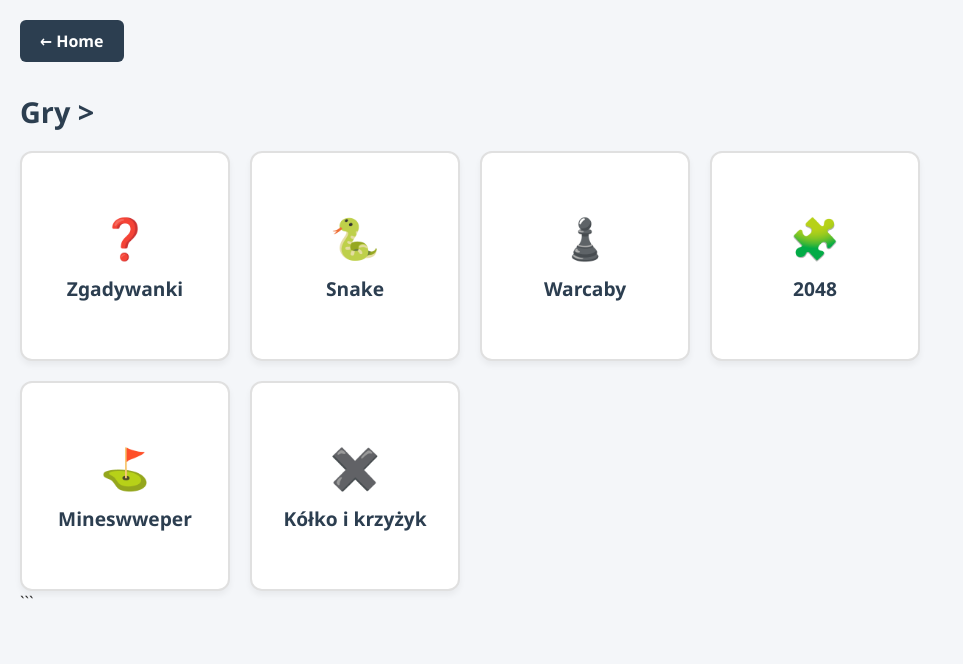
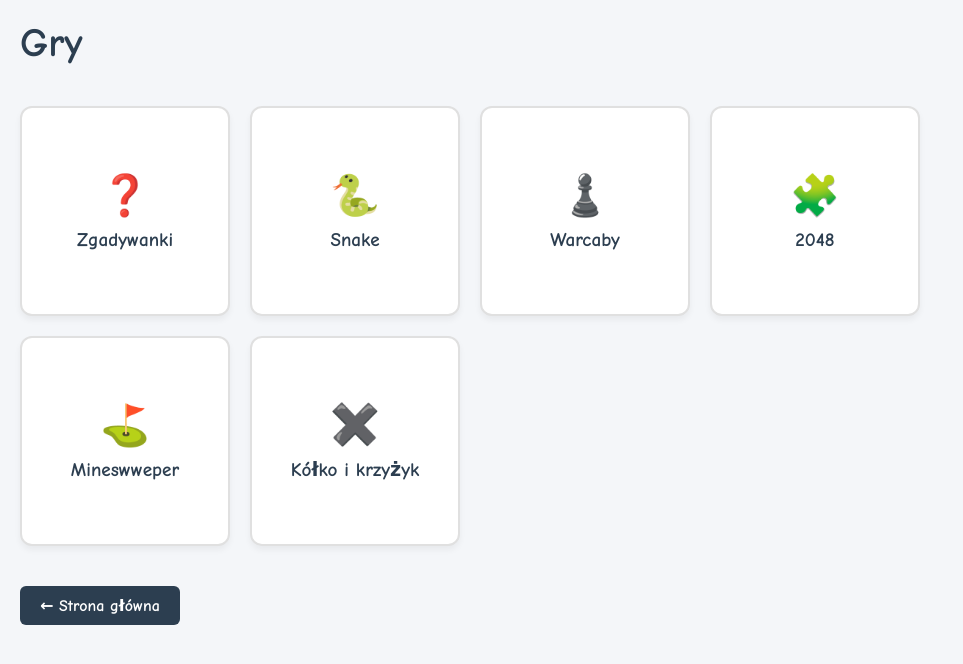
Before and after one commit to Edimod/Edimod, a plain HTML site: page gry.html in a window 1280 px wide. Shown: the whole page, without its empty margins (0-963 px from the left). Drawn offline with Linux system fonts and the light colour scheme.

Commit message:
Update styles and structure in gry.html

````diff
--- a/gry.html
+++ b/gry.html
@@ -10,17 +10,24 @@
             box-sizing: border-box;
             margin: 0;
             padding: 0;
-            font-family: 'Segoe UI', Tahoma, Geneva, Verdana, sans-serif;
+            font-family: 'Comic Sans MS', 'Chalkboard SE', 'Comic Neue', cursive, sans-serif;
         }
 
         body {
             background-color: #f4f6f9;
             color: #333;
             padding: 20px;
+            display: flex;
+            flex-direction: column;
+            min-height: 100vh;
         }
 
         header {
-            margin-bottom: 30px;
+            margin-bottom: 20px;
+        }
+
+        footer {
+            margin-top: 40px;
         }
 
         .btn-home {
@@ -39,7 +46,7 @@
         }
 
         .section-title {
-            font-size: 1.8rem;
+            font-size: 2.5rem;
             margin-bottom: 20px;
             color: #2c3e50;
         }
@@ -49,6 +56,7 @@
             grid-template-columns: repeat(auto-fit, minmax(200px, 1fr));
             gap: 20px;
             max-width: 900px;
+            width: 100%;
         }
 
         .game-card {
@@ -85,12 +93,10 @@
 <body>
 
     <header>
-        <a href="index.html" class="btn-home">← Home</a>
+        <h1 class="section-title">Gry</h1>
     </header>
 
     <main>
-        <h1 class="section-title">Gry &gt;</h1>
-
         <div class="games-grid">
 
             <a href="zgadywanki.html" class="game-card">
@@ -126,6 +132,9 @@
         </div>
     </main>
 
+    <footer>
+        <a href="index.html" class="btn-home">← Strona główna</a>
+    </footer>
+
 </body>
 </html>
-```
````
